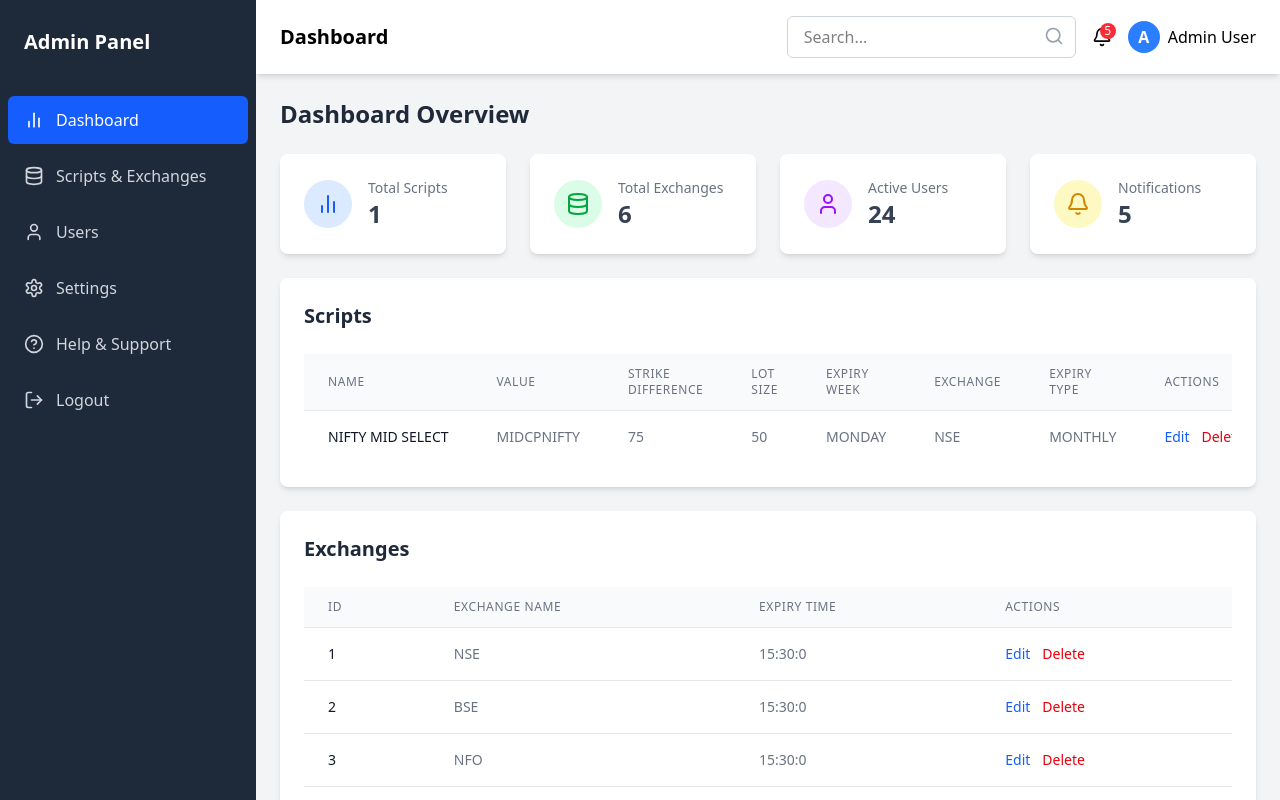
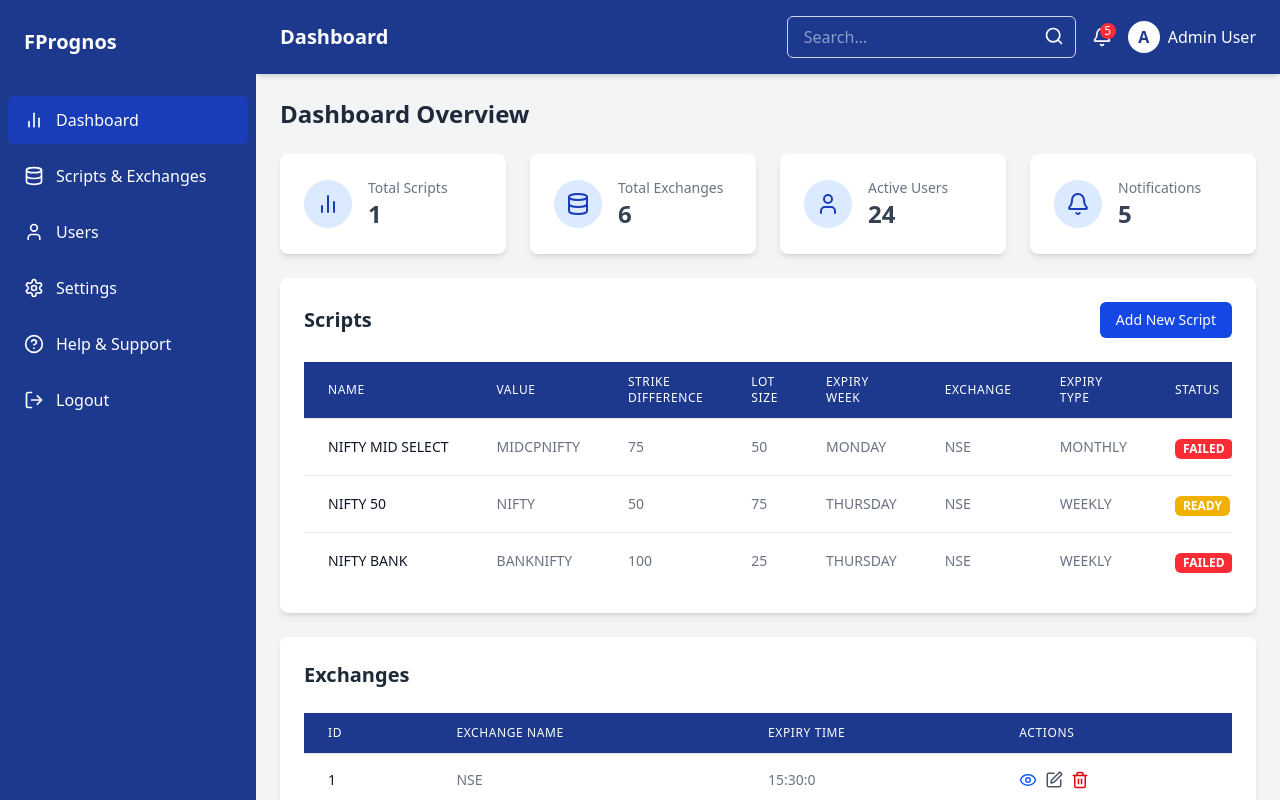
Before and after one commit to Anjulsinghal/crud-project, a React (Vite) app in the folder client/: page /dashboard in a window 1280 px wide. Built offline with nearby package versions, Linux system fonts and the light colour scheme; no server answers.

Commit message:
theme fixes..

```diff
--- /dev/null
+++ b/client/src/components/DashboardStats.jsx
@@ -0,0 +1,56 @@
+import React from 'react'
+import { Bell, User, Menu, X, BarChart2, Database, Settings, HelpCircle, LogOut, Search, Eye, Edit, Trash2, FileText } from 'lucide-react';
+
+
+const DashboardStats = () => {
+    return (
+      <div className="grid grid-cols-1 md:grid-cols-2 lg:grid-cols-4 gap-6 mb-6">
+        <div className="bg-white p-6 rounded-lg shadow-md">
+          <div className="flex items-center">
+            <div className="p-3 rounded-full bg-blue-100 text-blue-800">
+              <BarChart2 size={24} />
+            </div>
+            <div className="ml-4">
+              <h3 className="text-gray-500 text-sm">Total Scripts</h3>
+              <p className="text-2xl font-semibold text-gray-700">1</p>
+            </div>
+          </div>
+        </div>
+        <div className="bg-white p-6 rounded-lg shadow-md">
+          <div className="flex items-center">
+            <div className="p-3 rounded-full bg-blue-100 text-blue-800">
+              <Database size={24} />
+            </div>
+            <div className="ml-4">
+              <h3 className="text-gray-500 text-sm">Total Exchanges</h3>
+              <p className="text-2xl font-semibold text-gray-700">6</p>
+            </div>
+          </div>
+        </div>
+        <div className="bg-white p-6 rounded-lg shadow-md">
+          <div className="flex items-center">
+            <div className="p-3 rounded-full bg-blue-100 text-blue-800">
+              <User size={24} />
+            </div>
+            <div className="ml-4">
+              <h3 className="text-gray-500 text-sm">Active Users</h3>
+              <p className="text-2xl font-semibold text-gray-700">24</p>
+            </div>
+          </div>
+        </div>
+        <div className="bg-white p-6 rounded-lg shadow-md">
+          <div className="flex items-center">
+            <div className="p-3 rounded-full bg-blue-100 text-blue-800">
+              <Bell size={24} />
+            </div>
+            <div className="ml-4">
+              <h3 className="text-gray-500 text-sm">Notifications</h3>
+              <p className="text-2xl font-semibold text-gray-700">5</p>
+            </div>
+          </div>
+        </div>
+      </div>
+    );
+  };
+
+export default DashboardStats
--- a/client/src/components/ExchangesTable.jsx
+++ b/client/src/components/ExchangesTable.jsx
@@ -1,4 +1,5 @@
 import React from 'react';
+import { Eye, Edit, Trash2 } from 'lucide-react';
 
 // Sample data - you can replace this with your actual data source
 const exchangesData = [
@@ -18,12 +19,12 @@ const ExchangesTable = () => {
       </div>
       <div className="overflow-x-auto">
         <table className="min-w-full divide-y divide-gray-200">
-          <thead className="bg-gray-50">
+          <thead className="bg-blue-900 text-white">
             <tr>
-              <th className="px-6 py-3 text-left text-xs font-medium text-gray-500 uppercase tracking-wider">ID</th>
-              <th className="px-6 py-3 text-left text-xs font-medium text-gray-500 uppercase tracking-wider">Exchange Name</th>
-              <th className="px-6 py-3 text-left text-xs font-medium text-gray-500 uppercase tracking-wider">Expiry Time</th>
-              <th className="px-6 py-3 text-left text-xs font-medium text-gray-500 uppercase tracking-wider">Actions</th>
+              <th className="px-6 py-3 text-left text-xs font-medium uppercase tracking-wider">ID</th>
+              <th className="px-6 py-3 text-left text-xs font-medium uppercase tracking-wider">Exchange Name</th>
+              <th className="px-6 py-3 text-left text-xs font-medium uppercase tracking-wider">Expiry Time</th>
+              <th className="px-6 py-3 text-left text-xs font-medium uppercase tracking-wider">Actions</th>
             </tr>
           </thead>
           <tbody className="bg-white divide-y divide-gray-200">
@@ -33,8 +34,17 @@ const ExchangesTable = () => {
                 <td className="px-6 py-4 whitespace-nowrap text-sm text-gray-500">{exchange.value}</td>
                 <td className="px-6 py-4 whitespace-nowrap text-sm text-gray-500">{exchange.expiryTime}</td>
                 <td className="px-6 py-4 whitespace-nowrap text-sm text-gray-500">
-                  <button className="text-blue-600 hover:text-blue-800 mr-3">Edit</button>
-                  <button className="text-red-600 hover:text-red-800">Delete</button>
+                  <div className="flex">
+                    <button className="text-blue-600 hover:text-blue-800 mr-2">
+                      <Eye size={18} />
+                    </button>
+                    <button className="text-gray-600 hover:text-gray-800 mr-2">
+                      <Edit size={18} />
+                    </button>
+                    <button className="text-red-600 hover:text-red-800">
+                      <Trash2 size={18} />
+                    </button>
+                  </div>
                 </td>
               </tr>
             ))}
--- a/client/src/components/ScriptsTable.jsx
+++ b/client/src/components/ScriptsTable.jsx
@@ -1,4 +1,5 @@
 import React from 'react';
+import { Eye, Edit, Trash2, FileText } from 'lucide-react';
 
 // Sample data - you can replace this with your actual data source
 const scriptsData = [
@@ -23,28 +24,77 @@ const scriptsData = [
   }
 ];
 
+// Add more sample data to better demonstrate the table
+const extendedScriptsData = [
+  ...scriptsData,
+  {
+    "id": 6,
+    "value": "NIFTY",
+    "strikeDifference": 50,
+    "lotSize": 75,
+    "expiryWeek": "THURSDAY",
+    "name": "NIFTY 50",
+    "exchange": {
+      "id": 1,
+      "value": "NSE",
+      "expiryTime": "15:30:0"
+    },
+    "scriptExpiries": [
+      {
+        "id": 3,
+        "expiryType": "WEEKLY"
+      }
+    ],
+    "status": "READY"
+  },
+  {
+    "id": 7,
+    "value": "BANKNIFTY",
+    "strikeDifference": 100,
+    "lotSize": 25,
+    "expiryWeek": "THURSDAY",
+    "name": "NIFTY BANK",
+    "exchange": {
+      "id": 1,
+      "value": "NSE",
+      "expiryTime": "15:30:0"
+    },
+    "scriptExpiries": [
+      {
+        "id": 3,
+        "expiryType": "WEEKLY"
+      }
+    ],
+    "status": "FAILED"
+  }
+];
+
 const ScriptsTable = () => {
   return (
     <div className="bg-white rounded-lg shadow-md p-6">
-      <div className="mb-6">
+      <div className="mb-6 flex justify-between items-center">
         <h2 className="text-xl font-bold text-gray-800">Scripts</h2>
+        <button className="bg-blue-700 hover:bg-blue-800 text-white px-4 py-2 rounded-md text-sm font-medium">
+          Add New Script
+        </button>
       </div>
       <div className="overflow-x-auto">
         <table className="min-w-full divide-y divide-gray-200">
-          <thead className="bg-gray-50">
+          <thead className="bg-blue-900 text-white">
             <tr>
-              <th className="px-6 py-3 text-left text-xs font-medium text-gray-500 uppercase tracking-wider">Name</th>
-              <th className="px-6 py-3 text-left text-xs font-medium text-gray-500 uppercase tracking-wider">Value</th>
-              <th className="px-6 py-3 text-left text-xs font-medium text-gray-500 uppercase tracking-wider">Strike Difference</th>
-              <th className="px-6 py-3 text-left text-xs font-medium text-gray-500 uppercase tracking-wider">Lot Size</th>
-              <th className="px-6 py-3 text-left text-xs font-medium text-gray-500 uppercase tracking-wider">Expiry Week</th>
-              <th className="px-6 py-3 text-left text-xs font-medium text-gray-500 uppercase tracking-wider">Exchange</th>
-              <th className="px-6 py-3 text-left text-xs font-medium text-gray-500 uppercase tracking-wider">Expiry Type</th>
-              <th className="px-6 py-3 text-left text-xs font-medium text-gray-500 uppercase tracking-wider">Actions</th>
+              <th className="px-6 py-3 text-left text-xs font-medium uppercase tracking-wider">Name</th>
+              <th className="px-6 py-3 text-left text-xs font-medium uppercase tracking-wider">Value</th>
+              <th className="px-6 py-3 text-left text-xs font-medium uppercase tracking-wider">Strike Difference</th>
+              <th className="px-6 py-3 text-left text-xs font-medium uppercase tracking-wider">Lot Size</th>
+              <th className="px-6 py-3 text-left text-xs font-medium uppercase tracking-wider">Expiry Week</th>
+              <th className="px-6 py-3 text-left text-xs font-medium uppercase tracking-wider">Exchange</th>
+              <th className="px-6 py-3 text-left text-xs font-medium uppercase tracking-wider">Expiry Type</th>
+              <th className="px-6 py-3 text-left text-xs font-medium uppercase tracking-wider">Status</th>
+              <th className="px-6 py-3 text-left text-xs font-medium uppercase tracking-wider">Actions</th>
             </tr>
           </thead>
           <tbody className="bg-white divide-y divide-gray-200">
-            {scriptsData.map((script) => (
+            {extendedScriptsData.map((script, index) => (
               <tr key={script.id} className="hover:bg-gray-50">
                 <td className="px-6 py-4 whitespace-nowrap text-sm font-medium text-gray-900">{script.name}</td>
                 <td className="px-6 py-4 whitespace-nowrap text-sm text-gray-500">{script.value}</td>
@@ -53,9 +103,32 @@ const ScriptsTable = () => {
                 <td className="px-6 py-4 whitespace-nowrap text-sm text-gray-500">{script.expiryWeek}</td>
                 <td className="px-6 py-4 whitespace-nowrap text-sm text-gray-500">{script.exchange.value}</td>
                 <td className="px-6 py-4 whitespace-nowrap text-sm text-gray-500">{script.scriptExpiries[0].expiryType}</td>
+                <td className="px-6 py-4 whitespace-nowrap">
+                  {index === 1 || script.status === "READY" ? (
+                    <span className="px-2 inline-flex text-xs leading-5 font-semibold rounded-md bg-yellow-500 text-white">
+                      READY
+                    </span>
+                  ) : (
+                    <span className="px-2 inline-flex text-xs leading-5 font-semibold rounded-md bg-red-500 text-white">
+                      FAILED
+                    </span>
+                  )}
+                </td>
                 <td className="px-6 py-4 whitespace-nowrap text-sm text-gray-500">
-                  <button className="text-blue-600 hover:text-blue-800 mr-3">Edit</button>
-                  <button className="text-red-600 hover:text-red-800">Delete</button>
+                  <div className="flex">
+                    <button className="text-blue-600 hover:text-blue-800 mr-2">
+                      <Eye size={18} />
+                    </button>
+                    <button className="text-gray-600 hover:text-gray-800 mr-2">
+                      <Edit size={18} />
+                    </button>
+                    <button className="text-gray-600 hover:text-gray-800 mr-2">
+                      <FileText size={18} />
+                    </button>
+                    <button className="text-red-600 hover:text-red-800">
+                      <Trash2 size={18} />
+                    </button>
+                  </div>
                 </td>
               </tr>
             ))}
--- a/client/src/pages/AdminDashboard.jsx
+++ b/client/src/pages/AdminDashboard.jsx
@@ -1,58 +1,8 @@
 import React, { useState } from 'react';
-import { Bell, User, Menu, X, BarChart2, Database, Settings, HelpCircle, LogOut, Search } from 'lucide-react';
+import { Bell, User, Menu, X, BarChart2, Database, Settings, HelpCircle, LogOut, Search, Eye, Edit, Trash2, FileText } from 'lucide-react';
 import ScriptsTable from '../components/ScriptsTable';
 import ExchangesTable from '../components/ExchangesTable';
-
-const DashboardStats = () => {
-  return (
-    <div className="grid grid-cols-1 md:grid-cols-2 lg:grid-cols-4 gap-6 mb-6">
-      <div className="bg-white p-6 rounded-lg shadow-md">
-        <div className="flex items-center">
-          <div className="p-3 rounded-full bg-blue-100 text-blue-600">
-            <BarChart2 size={24} />
-          </div>
-          <div className="ml-4">
-            <h3 className="text-gray-500 text-sm">Total Scripts</h3>
-            <p className="text-2xl font-semibold text-gray-700">1</p>
-          </div>
-        </div>
-      </div>
-      <div className="bg-white p-6 rounded-lg shadow-md">
-        <div className="flex items-center">
-          <div className="p-3 rounded-full bg-green-100 text-green-600">
-            <Database size={24} />
-          </div>
-          <div className="ml-4">
-            <h3 className="text-gray-500 text-sm">Total Exchanges</h3>
-            <p className="text-2xl font-semibold text-gray-700">6</p>
-          </div>
-        </div>
-      </div>
-      <div className="bg-white p-6 rounded-lg shadow-md">
-        <div className="flex items-center">
-          <div className="p-3 rounded-full bg-purple-100 text-purple-600">
-            <User size={24} />
-          </div>
-          <div className="ml-4">
-            <h3 className="text-gray-500 text-sm">Active Users</h3>
-            <p className="text-2xl font-semibold text-gray-700">24</p>
-          </div>
-        </div>
-      </div>
-      <div className="bg-white p-6 rounded-lg shadow-md">
-        <div className="flex items-center">
-          <div className="p-3 rounded-full bg-yellow-100 text-yellow-600">
-            <Bell size={24} />
-          </div>
-          <div className="ml-4">
-            <h3 className="text-gray-500 text-sm">Notifications</h3>
-            <p className="text-2xl font-semibold text-gray-700">5</p>
-          </div>
-        </div>
-      </div>
-    </div>
-  );
-};
+import DashboardStats from '../components/DashboardStats';
 
 const AdminDashboard = () => {
   const [sidebarOpen, setSidebarOpen] = useState(false);
@@ -60,35 +10,35 @@ const AdminDashboard = () => {
   return (
     <div className="flex h-screen bg-gray-100">
       {/* Sidebar */}
-      <div className={`bg-gray-800 text-white w-64 space-y-6 py-7 px-2 absolute inset-y-0 left-0 transform ${sidebarOpen ? 'translate-x-0' : '-translate-x-full'} md:relative md:translate-x-0 transition duration-200 ease-in-out z-20`}>
+      <div className={`bg-blue-900 text-white w-64 space-y-6 py-7 px-2 absolute inset-y-0 left-0 transform ${sidebarOpen ? 'translate-x-0' : '-translate-x-full'} md:relative md:translate-x-0 transition duration-200 ease-in-out z-20`}>
         <div className="flex items-center justify-between px-4">
-          <div className="text-xl font-bold">Admin Panel</div>
+          <div className="text-xl font-bold">FPrognos</div>
           <button className="md:hidden" onClick={() => setSidebarOpen(false)}>
             <X size={24} />
           </button>
         </div>
         <nav className="mt-10">
-          <a className="flex items-center px-4 py-3 text-white bg-blue-600 rounded-md" href="#">
+          <a className="flex items-center px-4 py-3 text-white bg-blue-800 rounded-md" href="#">
             <BarChart2 className="mr-3" size={20} />
             Dashboard
           </a>
-          <a className="flex items-center px-4 py-3 text-gray-300 hover:text-white hover:bg-gray-700 rounded-md mt-2" href="#">
+          <a className="flex items-center px-4 py-3 text-white hover:text-white hover:bg-blue-800 rounded-md mt-2" href="#">
             <Database className="mr-3" size={20} />
             Scripts & Exchanges
           </a>
-          <a className="flex items-center px-4 py-3 text-gray-300 hover:text-white hover:bg-gray-700 rounded-md mt-2" href="#">
+          <a className="flex items-center px-4 py-3 text-white hover:text-white hover:bg-blue-800 rounded-md mt-2" href="#">
             <User className="mr-3" size={20} />
             Users
           </a>
-          <a className="flex items-center px-4 py-3 text-gray-300 hover:text-white hover:bg-gray-700 rounded-md mt-2" href="#">
+          <a className="flex items-center px-4 py-3 text-white hover:text-white hover:bg-blue-800 rounded-md mt-2" href="#">
             <Settings className="mr-3" size={20} />
             Settings
           </a>
-          <a className="flex items-center px-4 py-3 text-gray-300 hover:text-white hover:bg-gray-700 rounded-md mt-2" href="#">
+          <a className="flex items-center px-4 py-3 text-white hover:text-white hover:bg-blue-800 rounded-md mt-2" href="#">
             <HelpCircle className="mr-3" size={20} />
             Help & Support
           </a>
-          <a className="flex items-center px-4 py-3 text-gray-300 hover:text-white hover:bg-gray-700 rounded-md mt-2" href="#">
+          <a className="flex items-center px-4 py-3 text-white hover:text-white hover:bg-blue-800 rounded-md mt-2" href="#">
             <LogOut className="mr-3" size={20} />
             Logout
           </a>
@@ -98,7 +48,7 @@ const AdminDashboard = () => {
       {/* Main Content */}
       <div className="flex-1 overflow-auto">
         {/* Header */}
-        <header className="bg-white shadow-md">
+        <header className="bg-blue-900 shadow-md text-white">
           <div className="flex items-center justify-between px-6 py-4">
             <div className="flex items-center">
               <button className="md:hidden mr-4" onClick={() => setSidebarOpen(true)}>
@@ -111,16 +61,16 @@ const AdminDashboard = () => {
                 <input
                   type="text"
                   placeholder="Search..."
-                  className="rounded-md px-4 py-2 pr-10 border border-gray-300 focus:outline-none focus:ring-2 focus:ring-blue-500 focus:border-transparent"
+                  className="rounded-md px-4 py-2 pr-10 border border-gray-300 focus:outline-none focus:ring-2 focus:ring-blue-500 focus:border-transparent text-white"
                 />
-                <Search className="absolute right-3 top-2.5 text-gray-400" size={20} />
+                <Search className="absolute right-3 top-2.5 text-white" size={20} />
               </div>
               <button className="relative mr-4">
                 <Bell size={20} />
                 <span className="absolute -top-1 -right-1 bg-red-500 text-white rounded-full w-4 h-4 flex items-center justify-center text-xs">5</span>
               </button>
               <div className="flex items-center">
-                <div className="h-8 w-8 rounded-full bg-blue-500 flex items-center justify-center text-white font-bold mr-2">A</div>
+                <div className="h-8 w-8 rounded-full bg-white text-blue-900 flex items-center justify-center font-bold mr-2">A</div>
                 <span className="hidden md:inline">Admin User</span>
               </div>
             </div>
```
